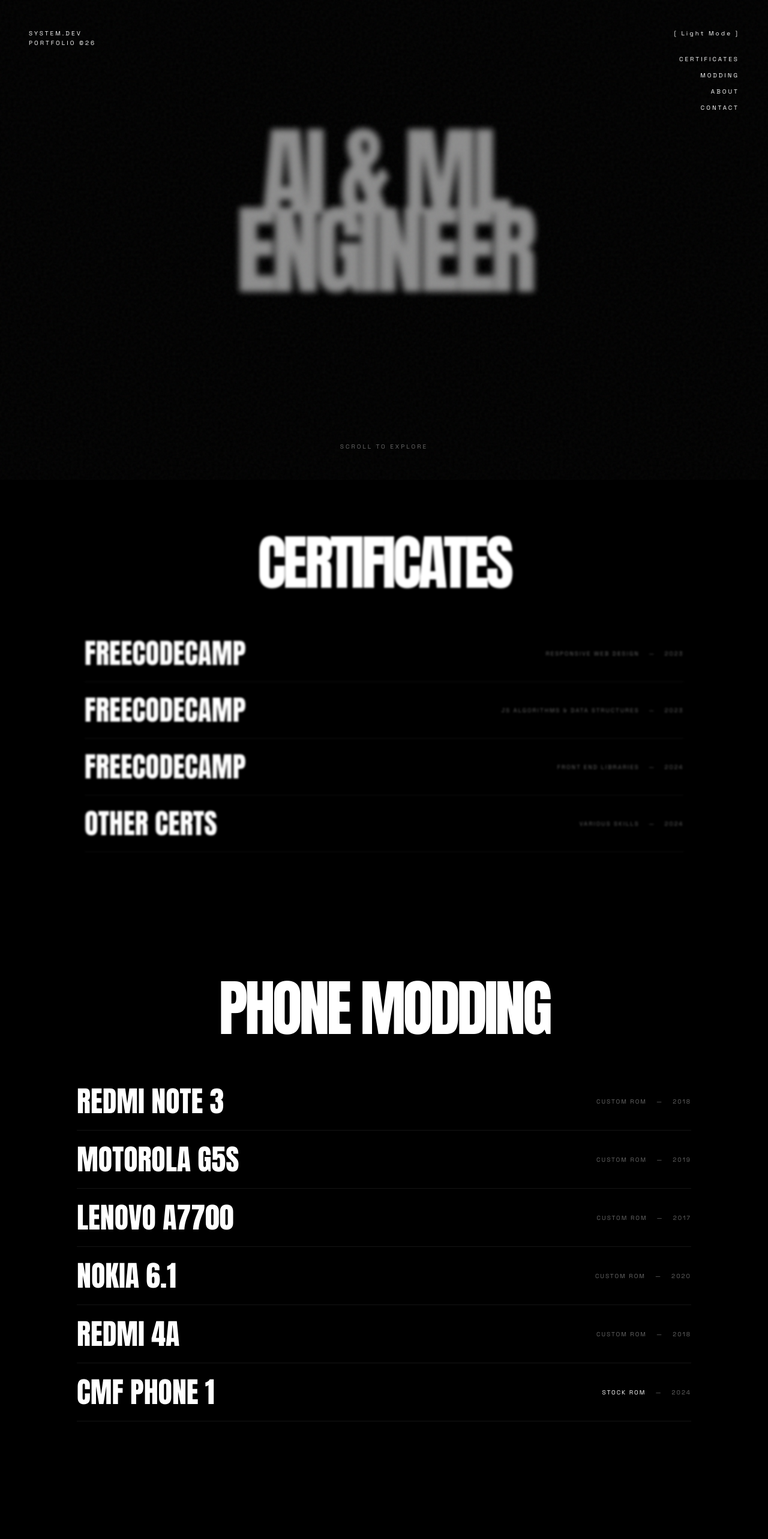
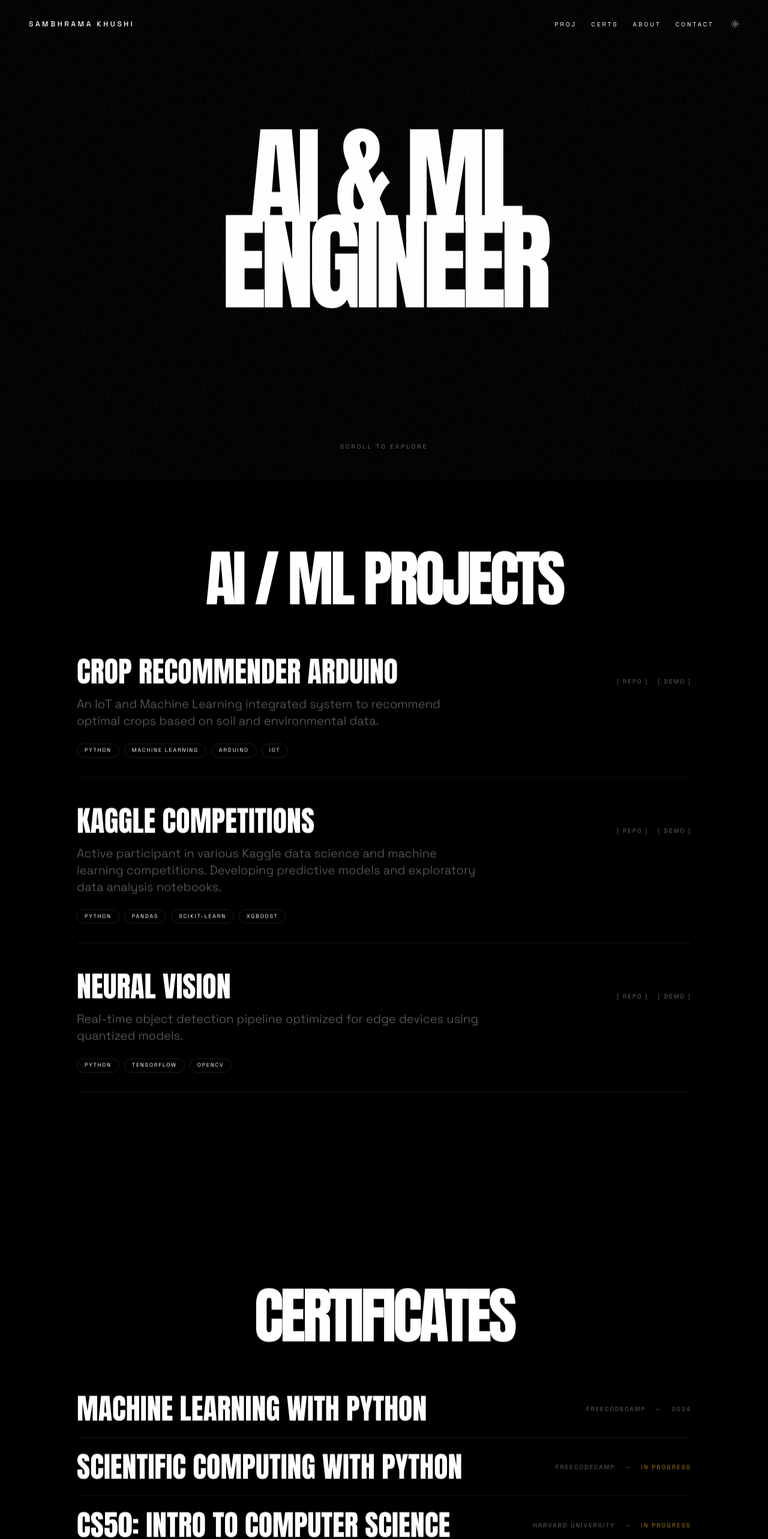
Before and after one commit to Sambhrama754/sambhrama754.github.io, a React (Vite) app: page / in a window 1280 px wide. Shown: the top 2566 px of the page at 60% size. Built offline with nearby package versions, Linux system fonts and the light colour scheme.

Commit message:
feat(App): Improve parallax section animations
Refine the parallax effect with adjusted transforms for y-axis movement, opacity, scale, and blur. This provides a smoother, more visually appealing transition between sections, especially at the edges, and optimizes rendering by rounding blur values.

```diff
--- a/src/App.tsx
+++ b/src/App.tsx
@@ -5,6 +5,7 @@
 
 import { motion, useScroll, useTransform, useMotionValueEvent } from "motion/react";
 import { useRef, useState, useEffect } from "react";
+import { Sun, Moon, ExternalLink } from "lucide-react";
 
 function ParallaxSection({
   children,
@@ -24,16 +25,18 @@ function ParallaxSection({
   });
 
   // Parallax effects: move slightly opposite to scroll direction
-  const y = useTransform(scrollYProgress, [0, 1], ["25%", "-25%"]);
-  // Fade in and out
-  const opacity = useTransform(scrollYProgress, [0, 0.3, 0.7, 1], [0, 1, 1, 0]);
+  const y = useTransform(scrollYProgress, [0, 1], ["50px", "-50px"]);
+  // Fade in and out at the very edges to prevent tall sections from disappearing while reading
+  const opacity = useTransform(scrollYProgress, [0, 0.05, 0.95, 1], [0, 1, 1, 0]);
   // Scale down slightly when entering/leaving
-  const scale = useTransform(scrollYProgress, [0, 0.4, 0.6, 1], [0.85, 1, 1, 0.85]);
-  // Blur effect for cinematic transitions
-  const filter = useTransform(scrollYProgress, [0, 0.4, 0.6, 1], ["blur(10px)", "blur(0px)", "blur(0px)", "blur(10px)"]);
+  const scale = useTransform(scrollYProgress, [0, 0.05, 0.95, 1], [0.98, 1, 1, 0.98]);
+
+  // Optimized blur: rounding the pixel value prevents expensive sub-pixel recalculations (jank)
+  const blurValue = useTransform(scrollYProgress, [0, 0.05, 0.95, 1], [12, 0, 0, 12]);
+  const filter = useTransform(blurValue, (v) => `blur(${Math.round(v)}px)`);
 
   return (
-    <section id={id} ref={ref} className={`h-screen w-full snap-start relative flex items-center justify-center px-6 overflow-hidden ${className}`}>
+    <section id={id} ref={ref} className={`min-h-screen py-32 w-full snap-start relative flex items-center justify-center px-6 ${className}`}>
       <motion.div style={{ y, opacity, scale, filter, willChange: "transform, opacity, filter" }} className="w-full max-w-7xl mx-auto flex flex-col items-center justify-center z-10">
         {children}
       </motion.div>
@@ -41,6 +44,59 @@ function ParallaxSection({
     </section>
   );
 }
+
+const certificates = [
+  {
+    title: "MACHINE LEARNING WITH PYTHON",
+    role: "FREECODECAMP",
+    year: "2024",
+    link: "https://www.freecodecamp.org/certification/sambhrama27/machine-learning-with-python-v7",
+    status: "Completed",
+    details: "Comprehensive certification covering neural networks, deep learning, and practical ML algorithms using Python, TensorFlow, and Scikit-learn."
+  },
+  {
+    title: "SCIENTIFIC COMPUTING WITH PYTHON",
+    role: "FREECODECAMP",
+    year: "IN PROGRESS",
+    link: "#",
+    status: "In Progress",
+    details: "Learning core programming concepts, data structures, and algorithms using Python for scientific computing."
+  },
+  {
+    title: "CS50: INTRO TO COMPUTER SCIENCE",
+    role: "HARVARD UNIVERSITY",
+    year: "IN PROGRESS",
+    link: "#",
+    status: "In Progress",
+    details: "Harvard's premier introduction to the intellectual enterprises of computer science and the art of programming."
+  },
+];
+
+const aiProjects = [
+  {
+    title: "CROP RECOMMENDER ARDUINO",
+    description: "An IoT and Machine Learning integrated system to recommend optimal crops based on soil and environmental data.",
+    tech: ["Python", "Machine Learning", "Arduino", "IoT"],
+    repo: "https://github.com/Sambhrama754/Crop-reccomender-ardiuno",
+    demo: "#"
+  },
+  {
+    title: "KAGGLE COMPETITIONS",
+    description: "Active participant in various Kaggle data science and machine learning competitions. Developing predictive models and exploratory data analysis notebooks.",
+    tech: ["Python", "Pandas", "Scikit-Learn", "XGBoost"],
+    repo: "https://www.kaggle.com/sambhramakhushi/competitions",
+    demo: "https://www.kaggle.com/sambhramakhushi"
+  },
+  {
+    title: "NEURAL VISION",
+    description: "Real-time object detection pipeline optimized for edge devices using quantized models.",
+    tech: ["Python", "TensorFlow", "OpenCV"],
+    repo: "#",
+    demo: "#"
+  }
+];
+
+const skills = ["Python", "Machine Learning", "Artificial Intelligence", "Web Development", "Linux", "Data Science", "Bash", "Android Modding"];
 
 export default function App() {
   const [isScrolled, setIsScrolled] = useState(false);
@@ -56,51 +112,44 @@ export default function App() {
   }, [theme]);
 
   useMotionValueEvent(scrollY, "change", (latest) => {
-    setIsScrolled(latest > 50);
+    const shouldBeScrolled = latest > 50;
+    if (shouldBeScrolled !== isScrolled) {
+      setIsScrolled(shouldBeScrolled);
+    }
   });
-
-  const certificates = [
-    { title: "FREECODECAMP", role: "RESPONSIVE WEB DESIGN", year: "2023" },
-    { title: "FREECODECAMP", role: "JS ALGORITHMS & DATA STRUCTURES", year: "2023" },
-    { title: "FREECODECAMP", role: "FRONT END LIBRARIES", year: "2024" },
-    { title: "OTHER CERTS", role: "VARIOUS SKILLS", year: "2024" },
-  ];
-
-  const phones = [
-    { title: "REDMI NOTE 3", role: "CUSTOM ROM", year: "2018" },
-    { title: "MOTOROLA G5S", role: "CUSTOM ROM", year: "2019" },
-    { title: "LENOVO A7700", role: "CUSTOM ROM", year: "2017" },
-    { title: "NOKIA 6.1", role: "CUSTOM ROM", year: "2020" },
-    { title: "REDMI 4A", role: "CUSTOM ROM", year: "2018" },
-    { title: "CMF PHONE 1", role: "STOCK ROM", year: "2024" },
-  ];
 
   return (
     <div className="bg-bg text-fg selection:bg-fg selection:text-bg">
       <div className="grain"></div>
 
       {/* Minimal Header */}
-      <header className={`fixed top-0 left-0 w-full flex justify-between items-start z-40 transition-all duration-500 pointer-events-none ${
+      <header className="fixed top-0 left-0 w-full z-50 pointer-events-none flex justify-center">
+        <motion.div
+          layout
+          transition={{ type: "spring", stiffness: 400, damping: 30 }}
+          className={`flex justify-between items-center pointer-events-auto overflow-hidden ${
             isScrolled
-          ? "p-6 bg-header-bg backdrop-blur-md border-b border-header-border"
-          : "p-6 md:p-12 bg-transparent border-b border-transparent"
-      }`}>
-        <div className="text-[10px] tracking-[0.3em] uppercase leading-relaxed">
-          System.Dev<br/>
-          Portfolio ©26
-        </div>
-        <nav className="flex flex-col items-end gap-3 text-[10px] tracking-[0.3em] uppercase pointer-events-auto">
+              ? "mt-4 md:mt-6 w-[95%] md:w-auto px-6 py-3 bg-header-bg backdrop-blur-xl border border-header-border rounded-full shadow-2xl"
+              : "mt-0 w-full px-6 py-8 md:px-12 bg-transparent border-transparent rounded-none"
+          }`}
+        >
+          <motion.div layout className="text-[10px] md:text-xs tracking-[0.3em] uppercase font-medium whitespace-nowrap">
+            SAMBHRAMA KHUSHI
+          </motion.div>
+          <motion.nav layout className={`flex items-center gap-4 md:gap-6 text-[9px] md:text-[10px] tracking-[0.2em] md:tracking-[0.3em] uppercase ${isScrolled ? 'ml-6 md:ml-12' : ''}`}>
+            <a href="#projects" className="hover:opacity-50 transition-opacity hidden sm:block">Proj</a>
+            <a href="#certificates" className="hover:opacity-50 transition-opacity hidden sm:block">Certs</a>
+            <a href="#about" className="hover:opacity-50 transition-opacity">About</a>
+            <a href="#contact" className="hover:opacity-50 transition-opacity">Contact</a>
             <button
               onClick={() => setTheme(t => t === 'dark' ? 'light' : 'dark')}
-            className="hover:opacity-50 transition-opacity mb-4 cursor-pointer"
+              className="hover:opacity-50 transition-opacity cursor-pointer ml-1 flex items-center justify-center"
+              aria-label="Toggle Theme"
             >
-            {theme === 'dark' ? '[ Light Mode ]' : '[ Dark Mode ]'}
+              {theme === 'dark' ? <Sun size={14} strokeWidth={1.5} /> : <Moon size={14} strokeWidth={1.5} />}
             </button>
-          <a href="#certificates" className="hover:opacity-50 transition-opacity">Certificates</a>
-          <a href="#modding" className="hover:opacity-50 transition-opacity">Modding</a>
-          <a href="#about" className="hover:opacity-50 transition-opacity">About</a>
-          <a href="#contact" className="hover:opacity-50 transition-opacity">Contact</a>
-        </nav>
+          </motion.nav>
+        </motion.div>
       </header>
 
       <main>
@@ -129,6 +178,47 @@ export default function App() {
           </motion.div>
         </ParallaxSection>
 
+        {/* AI/ML Projects */}
+        <ParallaxSection id="projects">
+          <div className="w-full max-w-5xl flex flex-col items-center gap-12">
+            <motion.h2
+              className="font-display text-5xl md:text-7xl lg:text-[8vw] uppercase tracking-tighter leading-none text-center"
+              initial={{ opacity: 0, y: 50 }}
+              whileInView={{ opacity: 1, y: 0 }}
+              viewport={{ once: false, margin: "-50px" }}
+              transition={{ type: "spring", stiffness: 400, damping: 30 }}
+            >
+              AI / ML PROJECTS
+            </motion.h2>
+            <div className="w-full flex flex-col gap-12 mt-8">
+              {aiProjects.map((project, i) => (
+                <motion.div
+                  key={i}
+                  className="flex flex-col border-b border-muted/20 pb-8 group"
+                  initial={{ opacity: 0, y: 30 }}
+                  whileInView={{ opacity: 1, y: 0 }}
+                  viewport={{ once: false, margin: "-50px" }}
+                  transition={{ delay: i * 0.1, type: "spring", stiffness: 400, damping: 30 }}
+                >
+                  <div className="flex flex-col md:flex-row justify-between items-start md:items-end mb-4 gap-4">
+                    <h3 className="font-display text-4xl md:text-5xl group-hover:opacity-50 transition-opacity">{project.title}</h3>
+                    <div className="flex gap-4 text-[10px] tracking-[0.2em] uppercase">
+                      <a href={project.repo} className="hover:text-fg text-muted transition-colors">[ REPO ]</a>
+                      <a href={project.demo} className="hover:text-fg text-muted transition-colors">[ DEMO ]</a>
+                    </div>
+                  </div>
+                  <p className="text-lg md:text-xl font-light text-muted mb-6 max-w-2xl">{project.description}</p>
+                  <div className="flex flex-wrap gap-2">
+                    {project.tech.map((t, idx) => (
+                      <span key={idx} className="text-[9px] tracking-[0.2em] uppercase border border-muted/30 px-3 py-1 rounded-full">{t}</span>
+                    ))}
+                  </div>
+                </motion.div>
+              ))}
+            </div>
+          </div>
+        </ParallaxSection>
+
         {/* Certificates */}
         <ParallaxSection id="certificates">
           <div className="w-full max-w-5xl flex flex-col items-center gap-12">
@@ -143,51 +233,35 @@ export default function App() {
             </motion.h2>
             <div className="w-full flex flex-col gap-6 mt-8">
               {certificates.map((cert, i) => (
-                <motion.div
+                <motion.a
+                  href={cert.link !== "#" ? cert.link : undefined}
+                  target={cert.link !== "#" ? "_blank" : undefined}
+                  rel={cert.link !== "#" ? "noopener noreferrer" : undefined}
                   key={i}
-                  className="flex flex-col md:flex-row justify-between items-start md:items-center border-b border-muted/20 pb-6 group cursor-pointer"
+                  className="flex flex-col border-b border-muted/20 pb-6 group cursor-pointer relative"
                   whileHover={{ x: 10 }}
                   transition={{ type: "spring", stiffness: 400, damping: 30 }}
                 >
-                  <h3 className="font-display text-3xl md:text-5xl group-hover:opacity-50 transition-opacity">{cert.title}</h3>
+                  <div className="flex flex-col md:flex-row justify-between items-start md:items-center w-full">
+                    <h3 className="font-display text-3xl md:text-5xl group-hover:opacity-50 transition-opacity flex items-center gap-4">
+                      {cert.title}
+                      {cert.link !== "#" && <ExternalLink size={24} className="opacity-0 group-hover:opacity-100 transition-opacity" />}
+                    </h3>
                     <div className="flex gap-4 text-[10px] tracking-[0.2em] uppercase text-muted mt-2 md:mt-0">
                       <span>{cert.role}</span>
                       <span>&mdash;</span>
-                    <span>{cert.year}</span>
-                  </div>
-                </motion.div>
-              ))}
+                      <span className={cert.status === "In Progress" ? "text-yellow-500/70" : ""}>{cert.year}</span>
                     </div>
                   </div>
-        </ParallaxSection>
 
-        {/* Phone Modding */}
-        <ParallaxSection id="modding">
-          <div className="w-full max-w-5xl flex flex-col items-center gap-12">
-            <motion.h2
-              className="font-display text-5xl md:text-7xl lg:text-[8vw] uppercase tracking-tighter leading-none text-center"
-              initial={{ opacity: 0, y: 50 }}
-              whileInView={{ opacity: 1, y: 0 }}
-              viewport={{ once: false, margin: "-50px" }}
-              transition={{ type: "spring", stiffness: 400, damping: 30 }}
-            >
-              PHONE MODDING
-            </motion.h2>
-            <div className="w-full flex flex-col gap-6 mt-8">
-              {phones.map((phone, i) => (
-                <motion.div
-                  key={i}
-                  className="flex flex-col md:flex-row justify-between items-start md:items-center border-b border-muted/20 pb-6 group cursor-pointer"
-                  whileHover={{ x: 10 }}
-                  transition={{ type: "spring", stiffness: 400, damping: 30 }}
-                >
-                  <h3 className="font-display text-3xl md:text-5xl group-hover:opacity-50 transition-opacity">{phone.title}</h3>
-                  <div className="flex gap-4 text-[10px] tracking-[0.2em] uppercase text-muted mt-2 md:mt-0">
-                    <span className={phone.role === "STOCK ROM" ? "text-fg" : ""}>{phone.role}</span>
-                    <span>&mdash;</span>
-                    <span>{phone.year}</span>
+                  <div className="grid grid-rows-[0fr] group-hover:grid-rows-[1fr] transition-[grid-template-rows] duration-300 ease-in-out">
+                    <div className="overflow-hidden">
+                      <p className="pt-4 text-sm md:text-base text-muted max-w-2xl font-light leading-relaxed">
+                        {cert.details}
+                      </p>
                     </div>
-                </motion.div>
+                  </div>
+                </motion.a>
               ))}
             </div>
           </div>
@@ -209,6 +283,20 @@ export default function App() {
             <p className="text-xl md:text-3xl font-light leading-relaxed">
               Machine Learning & AI Engineer proficient in Python. Bridging the gap between intelligent systems and web development. Linux enthusiast since 2020.
             </p>
+            <div className="flex flex-wrap justify-center gap-3 mt-4">
+              {skills.map((skill, i) => (
+                <motion.div
+                  key={i}
+                  initial={{ opacity: 0, y: 20 }}
+                  whileInView={{ opacity: 1, y: 0 }}
+                  viewport={{ once: false, margin: "-50px" }}
+                  transition={{ delay: i * 0.05, type: "spring", stiffness: 400, damping: 30 }}
+                  className="border border-muted/30 px-5 py-2 rounded-full text-[10px] tracking-[0.2em] uppercase hover:bg-fg hover:text-bg transition-colors cursor-default"
+                >
+                  {skill}
+                </motion.div>
+              ))}
+            </div>
           </div>
         </ParallaxSection>
 
@@ -227,15 +315,14 @@ export default function App() {
             </motion.h2>
             <div className="flex flex-col items-center gap-12">
               <a
-                href="mailto:hello@example.com"
-                className="font-display text-3xl md:text-5xl uppercase tracking-tighter hover:opacity-40 transition-opacity"
+                href="mailto:sambhrmakhushi@gmail.com"
+                className="font-display text-3xl md:text-5xl uppercase tracking-tighter hover:opacity-40 transition-opacity text-center"
               >
-                HELLO@SYSTEM.DEV
+                SAMBHRMAKHUSHI@GMAIL.COM
               </a>
               <div className="flex gap-12 text-[10px] tracking-[0.3em] uppercase text-muted">
-                <a href="#" className="hover:text-fg transition-colors">Instagram</a>
-                <a href="#" className="hover:text-fg transition-colors">Twitter</a>
-                <a href="#" className="hover:text-fg transition-colors">Github</a>
+                <a href="https://github.com/Sambhrama754" target="_blank" rel="noopener noreferrer" className="hover:text-fg transition-colors">Github</a>
+                <a href="https://www.kaggle.com/sambhramakhushi" target="_blank" rel="noopener noreferrer" className="hover:text-fg transition-colors">Kaggle</a>
               </div>
             </div>
           </div>
```
Lines whose indentation alone changed are shown as unchanged.
